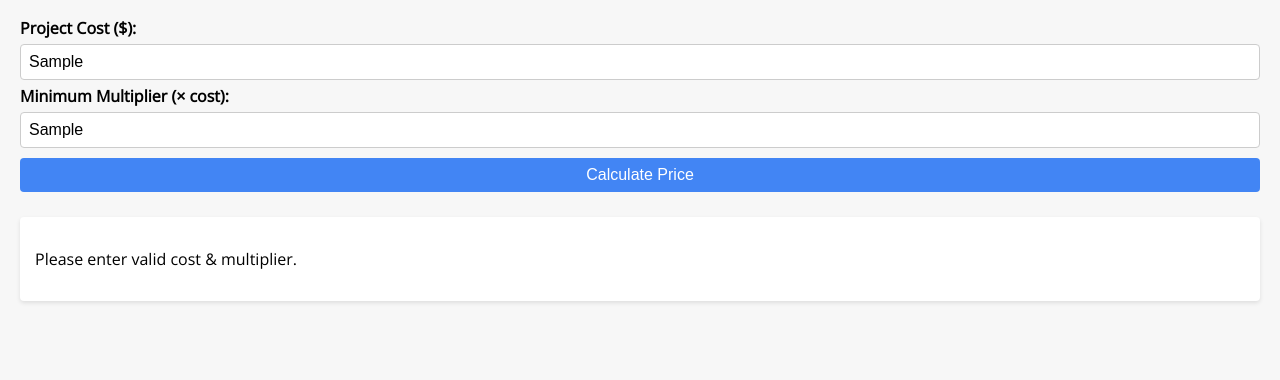
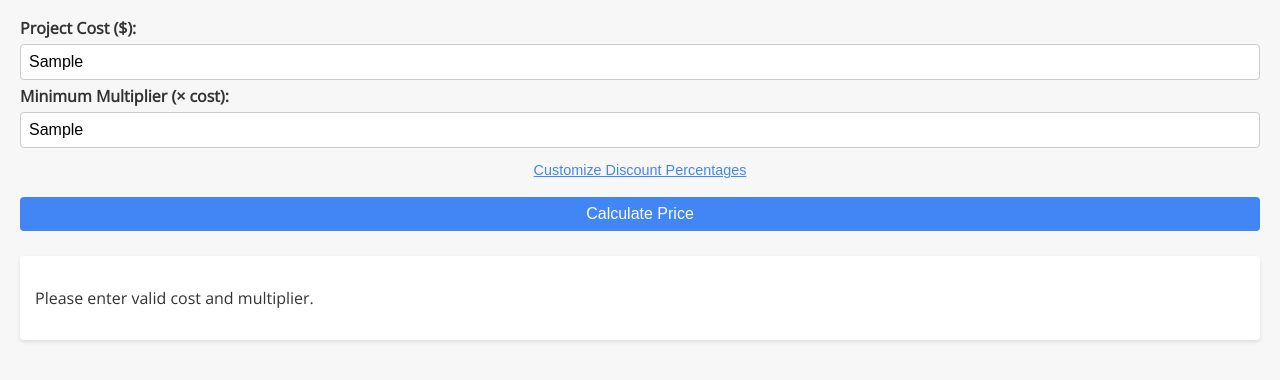
Before and after one commit to arielhdr1/Loops, a plain HTML site: page index.html in a window 1280 px wide. Both pictures are taken after typing "Sample", "Sample" into the empty fields and a click on the button "Calculate Price". Shown: the part 56-436 px from the top of the page. Drawn offline with nearby package versions, Linux system fonts and the light colour scheme.

Commit message:
Update index.html

```diff
--- a/index.html
+++ b/index.html
@@ -2,53 +2,140 @@
 <html lang="en">
 <head>
   <meta charset="UTF-8">
+  <!-- Ensures proper scaling on mobile devices -->
   <meta name="viewport" content="width=device-width,initial-scale=1">
   <title>Tiered Pricing Calculator</title>
   <link href="https://fonts.googleapis.com/css?family=Open+Sans" rel="stylesheet">
   <style>
-  body { font-family:'Open Sans',sans-serif; margin:20px; background:#f7f7f7; }
-  input, button { width:100%; padding:8px; margin:5px 0; font-size:16px; border:1px solid #ccc; border-radius:4px; box-sizing:border-box; }
-  button { background:#4285F4; color:white; border:none; cursor:pointer; }
-  button:hover { background:#357ae8; }
-  .result { background:#fff; padding:15px; margin-top:20px; border-radius:4px; box-shadow:0 2px 4px rgba(0,0,0,.1); }
-  h2 { color:#4285F4; }
-  label { font-weight:bold; }
+    body {
+      font-family: 'Open Sans', sans-serif;
+      margin: 20px;
+      background: #f7f7f7;
+      color: #333;
+    }
+    input, button, select {
+      width: 100%;
+      padding: 8px;
+      margin: 5px 0;
+      font-size: 16px;
+      border: 1px solid #ccc;
+      border-radius: 4px;
+      box-sizing: border-box;
+    }
+    button {
+      background-color: #4285F4;
+      color: white;
+      border: none;
+      cursor: pointer;
+    }
+    button:hover {
+      background-color: #357ae8;
+    }
+    .result {
+      background: #fff;
+      padding: 15px;
+      margin-top: 20px;
+      border-radius: 4px;
+      box-shadow: 0 2px 4px rgba(0,0,0,0.1);
+    }
+    h2 { color: #4285F4; }
+    label { font-weight: bold; }
+    .small-text { font-size: 0.9em; color: #666; }
+    .toggle-button {
+      background: none;
+      border: none;
+      color: #4285F4;
+      text-decoration: underline;
+      cursor: pointer;
+      font-size: 0.9em;
+      margin-bottom: 10px;
+      transition: background-color 0.2s, color 0.2s;
+      padding: 4px 8px;
+      border-radius: 4px;
+    }
+    .toggle-button:hover,
+    .toggle-button:active,
+    .toggle-button:focus {
+      background-color: #4285F4;
+      color: white;
+      outline: none;
+    }
+    #customDiscounts { display: none; margin-bottom: 10px; }
   </style>
 </head>
 <body>
   <h2>Tiered Pricing Calculator</h2>
+
   <label for="cost">Project Cost ($):</label>
   <input type="text" id="cost" placeholder="e.g. 15000" inputmode="numeric">
 
   <label for="multiplier">Minimum Multiplier (× cost):</label>
   <input type="text" id="multiplier" placeholder="e.g. 1.4" inputmode="decimal" pattern="[0-9]*([\.][0-9]+)?">
 
+  <!-- Toggle to show/hide custom discount inputs -->
+  <button type="button" class="toggle-button" id="toggleDiscountsBtn">Customize Discount Percentages</button>
+
+  <div id="customDiscounts" class="small-text">
+    <label for="discount1">Discount 1 (%):</label>
+    <input type="text" id="discount1" placeholder="Default: 10" inputmode="numeric" value="10">
+
+    <label for="discount2">Discount 2 (%):</label>
+    <input type="text" id="discount2" placeholder="Default: 7" inputmode="numeric" value="7">
+
+    <label for="discount3">Discount 3 (%):</label>
+    <input type="text" id="discount3" placeholder="Default: 3" inputmode="numeric" value="3">
+
+    <label for="discount4">Discount 4 (%):</label>
+    <input type="text" id="discount4" placeholder="Default: 2" inputmode="numeric" value="2">
+  </div>
+
   <button id="calcBtn">Calculate Price</button>
 
   <div id="results" class="result"></div>
 
 <script>
+  // Helper to format numbers
   function format(n) {
-  return Number(n).toLocaleString('en-US',{minimumFractionDigits:2,maximumFractionDigits:2});
+    return Number(n).toLocaleString('en-US', { minimumFractionDigits: 2, maximumFractionDigits: 2 });
   }
-function parse(id) {
-  let v = document.getElementById(id).value.replace(/,/g,'');
-  return parseFloat(v)||0;
+  function parseInput(id) {
+    let v = document.getElementById(id).value.replace(/,/g, '');
+    return parseFloat(v) || 0;
   }
 
-function calculate(){
-  const cost = parse('cost'),
-        mult = parse('multiplier'),
-        discounts = [0.10, 0.07, 0.03, 0.02]; // discount tiers now
-  if(cost <= 0 || mult <= 0){
-    document.getElementById('results').innerHTML = '<p>Please enter valid cost & multiplier.</p>';
+  // Toggle discount fields
+  document.getElementById('toggleDiscountsBtn').addEventListener('click', function() {
+    let discDiv = document.getElementById('customDiscounts');
+    if (!discDiv.style.display || discDiv.style.display === "none") {
+      discDiv.style.display = "block";
+      this.textContent = "Hide Custom Discount Percentages";
+    } else {
+      discDiv.style.display = "none";
+      this.textContent = "Customize Discount Percentages";
+    }
+  });
+
+  // Calculate tiered pricing
+  function calculate() {
+    const cost = parseInput('cost'),
+          mult = parseInput('multiplier');
+    if (cost <= 0 || mult <= 0) {
+      document.getElementById('results').innerHTML = "<p>Please enter valid cost and multiplier.</p>";
       return;
     }
+    // Read custom discount values (if not provided, default to values)
+    let d1 = parseInput('discount1') || 10,
+        d2 = parseInput('discount2') || 7,
+        d3 = parseInput('discount3') || 3,
+        d4 = parseInput('discount4') || 2;
+    // Convert to decimals:
+    const discounts = [d1, d2, d3, d4].map(d => d / 100);
 
+    // The final net revenue required
     const finalNet = cost * mult;
-  // Total factor from applying discounts sequentially:
+    // Compute the product of discount multipliers
     const totalFactor = discounts.reduce((acc, d) => acc * (1 - d), 1);
-  // Compute starting price so that after applying all discounts, price = finalNet:
+    // Starting price such that after sequential discounts, price equals finalNet:
     let price = finalNet / totalFactor;
 
     let html = `<h3>Results</h3>
@@ -58,10 +145,10 @@ function calculate(){
           <td style="padding:8px; text-align:right">$${format(price)}</td>
         </tr>`;
 
-  discounts.forEach(d => {
+    discounts.forEach((d, i) => {
       price *= (1 - d);
       html += `<tr>
-      <td style="padding:8px">After ${(d*100).toFixed(0)}% Discount</td>
+          <td style="padding:8px">After Discount ${i+1} (${(d*100).toFixed(0)}%)</td>
           <td style="padding:8px; text-align:right">$${format(price)}</td>
         </tr>`;
     });
@@ -72,13 +159,13 @@ function calculate(){
 
   document.getElementById('calcBtn').addEventListener('click', calculate);
 
-// Format inputs with commas on blur/focus
-['cost','multiplier'].forEach(id => {
+  // Format inputs on focus/blur
+  ['cost', 'multiplier', 'discount1', 'discount2', 'discount3', 'discount4'].forEach(id => {
     const el = document.getElementById(id);
-  el.addEventListener('focus', () => el.value = el.value.replace(/,/g,''));
+    el.addEventListener('focus', () => { el.value = el.value.replace(/,/g, ''); });
     el.addEventListener('blur', () => {
-    let n = parseFloat(el.value.replace(/,/g,'')) || 0;
-    if(n) el.value = format(n);
+      let n = parseFloat(el.value.replace(/,/g, '')) || 0;
+      if (n) el.value = format(n);
     });
   });
 </script>
```
Lines whose indentation alone changed are shown as unchanged.
